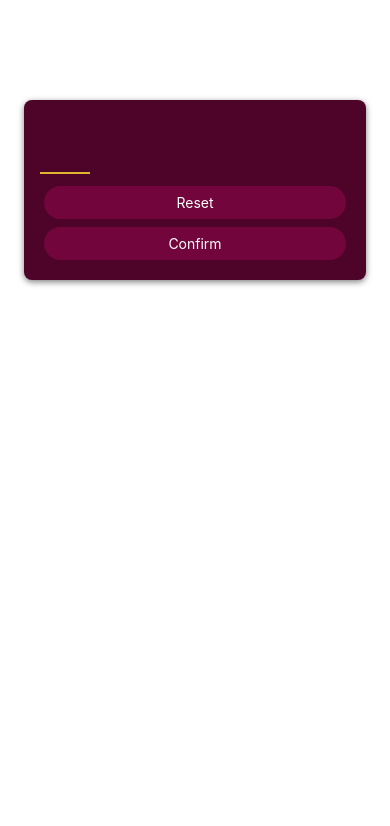
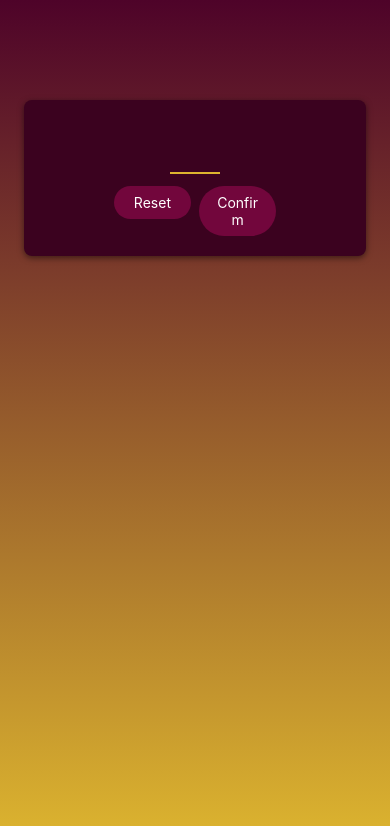
Before and after one commit to mzecic/ReactNativeProject1, a React Native app: screen / in a window 390 px wide. Shown: the top 826 px of the page. Built offline with nearby package versions, Linux system fonts and the light colour scheme.

Commit message:
add gradient and css

```diff
--- a/App.js
+++ b/App.js
@@ -1,12 +1,18 @@
-import { StyleSheet, Text, View } from "react-native";
-import StartGameScreen from './screens/StartGameScreen';
+import { StyleSheet, Text } from "react-native";
+import { LinearGradient } from "expo-linear-gradient";
+
+import StartGameScreen from "./screens/StartGameScreen";
 
 export default function App() {
   return (
-    <StartGameScreen />
+    <LinearGradient colors={[ "#4e0329", "#ddb52f"]} style={styles.rootScreen}>
+      <StartGameScreen />
+    </LinearGradient>
   );
 }
 
 const styles = StyleSheet.create({
-
+  rootScreen: {
+    flex: 1,
+  },
 });
--- a/package.json
+++ b/package.json
@@ -10,6 +10,7 @@
   },
   "dependencies": {
     "expo": "~47.0.8",
+    "expo-linear-gradient": "^12.0.1",
     "expo-status-bar": "~1.4.2",
     "react": "18.1.0",
     "react-native": "0.70.5"
--- a/screens/StartGameScreen.jsx
+++ b/screens/StartGameScreen.jsx
@@ -4,9 +4,21 @@
 export default function StartGamePage() {
   return (
     <View style={styles.inputContainer}>
-      <TextInput autoCorrect="false" autoCapitalize="none" keyboardType="number-pad" maxLength={2} style={styles.numberInput} />
-      <PrimaryButton>Reset</PrimaryButton>
-      <PrimaryButton>Confirm</PrimaryButton>
+      <TextInput
+        autoCorrect="false"
+        autoCapitalize="none"
+        keyboardType="number-pad"
+        maxLength={2}
+        style={styles.numberInput}
+      />
+      <View style={styles.buttonsContainer}>
+        <View style={styles.buttonContainer}>
+          <PrimaryButton>Reset</PrimaryButton>
+        </View>
+        <View style={styles.buttonContainer}>
+          <PrimaryButton>Confirm</PrimaryButton>
+        </View>
+      </View>
     </View>
   );
 }
@@ -16,13 +28,14 @@
     marginTop: 100,
     marginHorizontal: 24,
     padding: 16,
-    backgroundColor: "#4e0329",
+    backgroundColor: "#3b021f",
     borderRadius: 8,
     elevation: 4,
     shadowColor: "black",
     shadowOffset: { width: 0, height: 2 },
     shadowRadius: 6,
     shadowOpacity: 0.5,
+    alignItems: "center",
   },
   numberInput: {
     height: 50,
@@ -35,4 +48,10 @@
     fontWeight: "bold",
     textAlign: "center",
   },
+  buttonsContainer: {
+    flexDirection: "row",
+  },
+  buttonContainer: {
+    flex: 1,
+  },
 });
```
Also changed, not shown: 1 other file (tests, documents, lock files or other folders).
